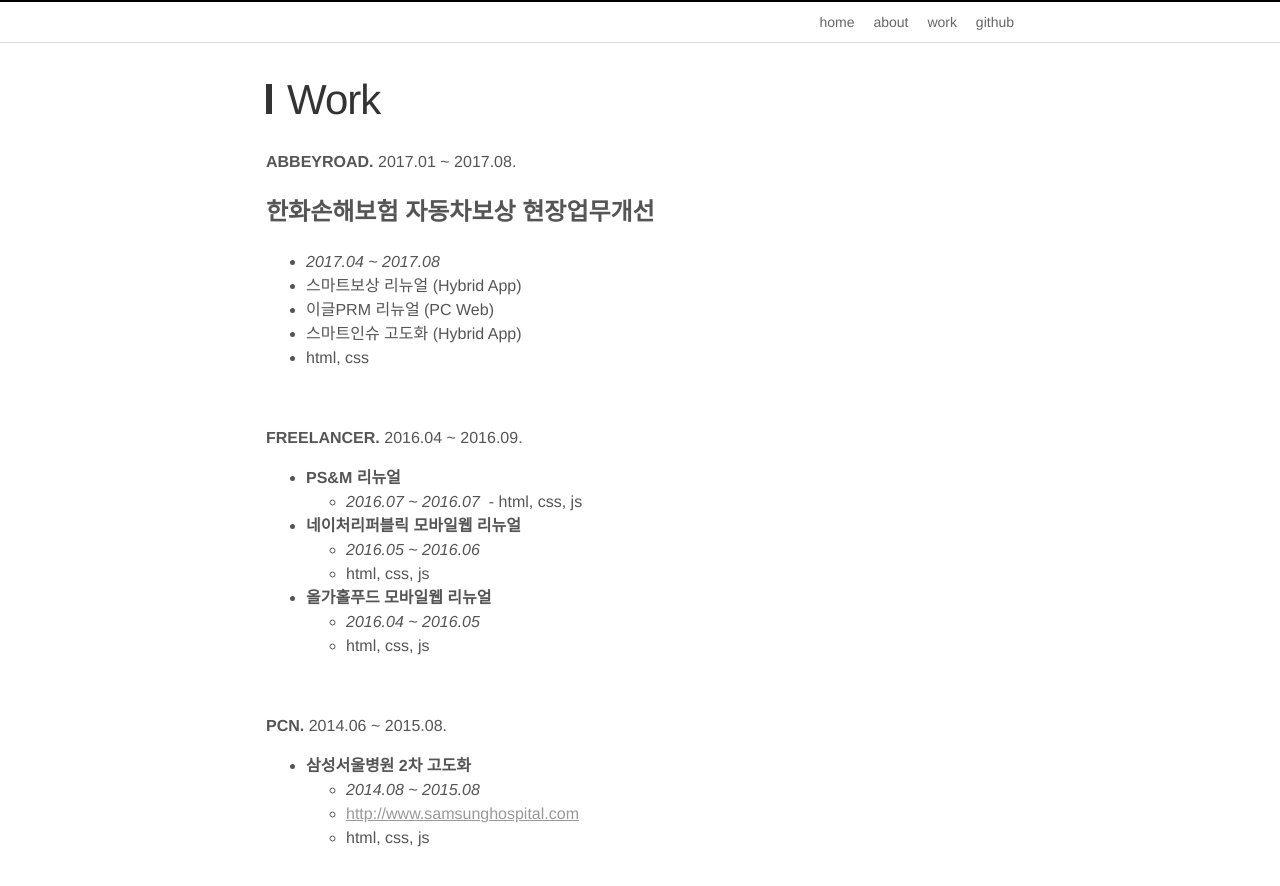
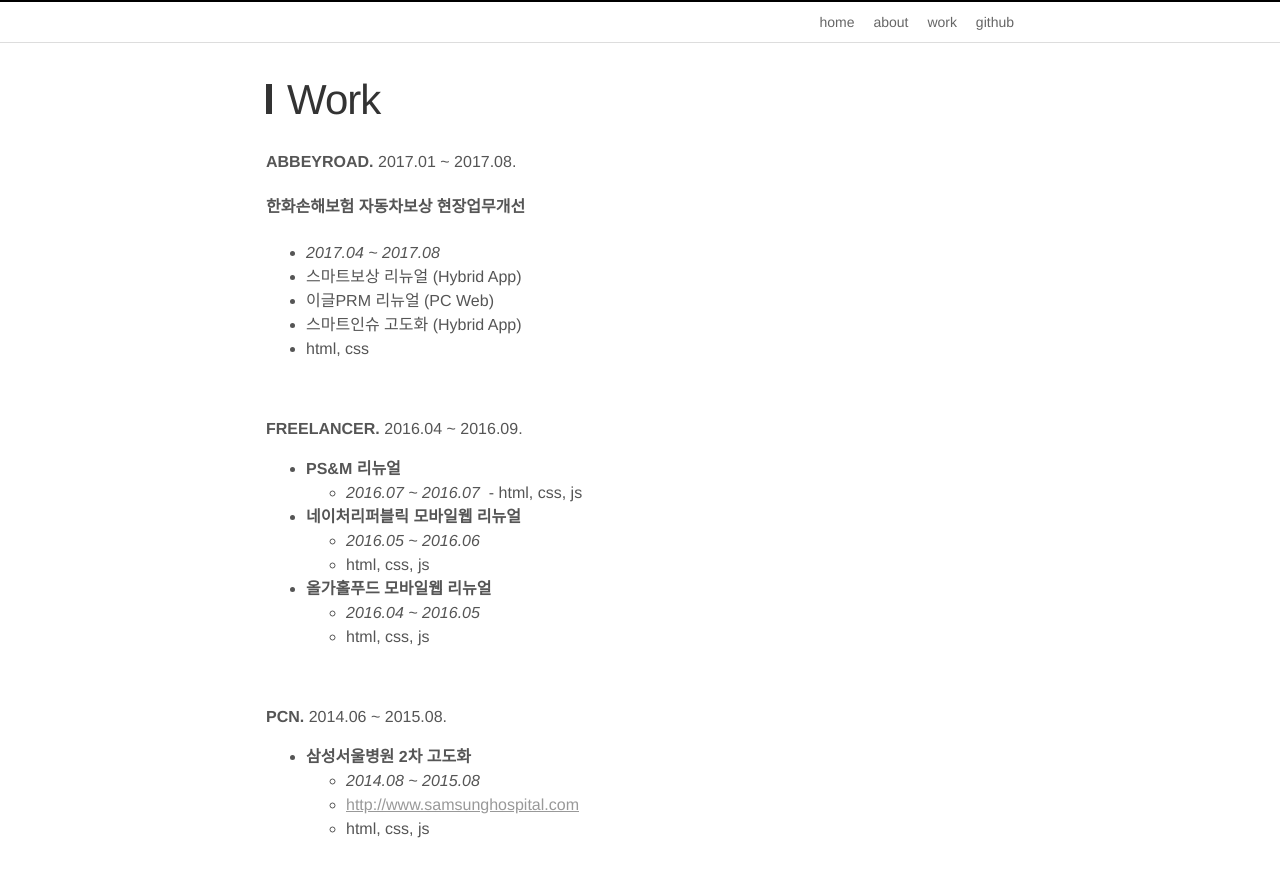
Before and after one commit to imyb/imyb.github.io, a Jekyll site: the page built from work.md, in a window 1280 px wide and 900 px high. Shown: the top 886 px of the window. Built offline with Jekyll 4.4.1, drawn with Linux system fonts in a browser that asks for light colours.

Commit message:
Update work.md

```diff
--- a/work.md
+++ b/work.md
@@ -7,7 +7,7 @@
 
 **ABBEYROAD.** 2017.01 ~ 2017.08.
 
-## **한화손해보험 자동차보상 현장업무개선**
+#### **한화손해보험 자동차보상 현장업무개선**
   - *2017.04 ~ 2017.08*
   - 스마트보상 리뉴얼 (Hybrid App)
   - 이글PRM 리뉴얼 (PC Web)
```
